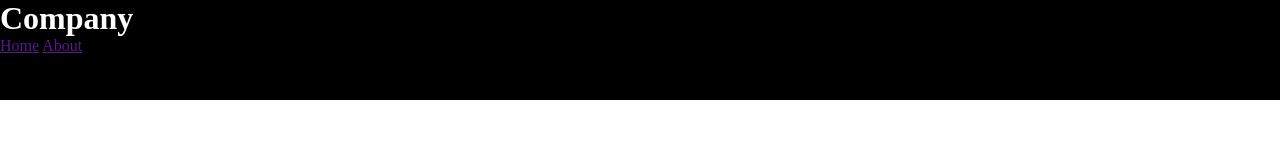
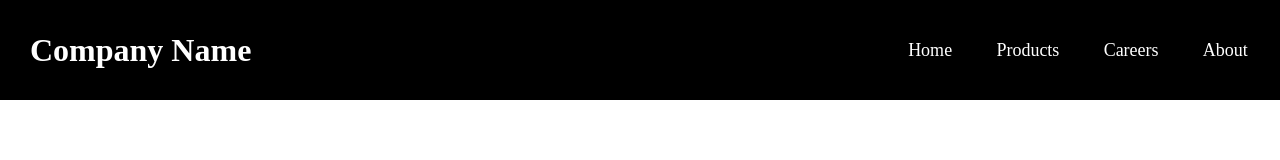
Before and after one commit to PrajwalHegde7/zephyr-internship, a plain HTML site: page navbar.html in a window 1280 px wide. Drawn offline with Linux system fonts and the light colour scheme.

Commit message:
first commit

```diff
--- a/navbar.html
+++ b/navbar.html
@@ -13,25 +13,41 @@
             background-color: black;
             width: 100%;
             height: 100px;
+            display: flex;
+            align-items: center;
         }
         .logo{
             color: white;
+            margin-left: 30px;
         }
         .navbar-menu{
-            margin-right: 10px;
+            position: absolute;
+            right: 10px;
+            width: 30%;
+            display: flex;
+            justify-content: space-around;
+        }
+        .navbar-menu a{
+            text-decoration: none;
+            color: white;
+            font-size: large;
+            transition: 200ms ease-in-out;
+        }
+        .navbar-menu a:hover{
+            color: yellowgreen;
         }
     </style>
 </head>
 <body>
     <div class="navbar">
         <div class="logo">
-            <h1>Company</h1>
+            <h1>Company Name</h1>
         </div>
         <div class="navbar-menu">
             <a href="">Home</a>
+            <a href="">Products</a>
+            <a href="">Careers</a>
             <a href="">About</a>
-            <a href=""></a>
-            <a href=""></a>
         </div>
     </div>
 </body>
```
Also changed, not shown: 1 other file.
